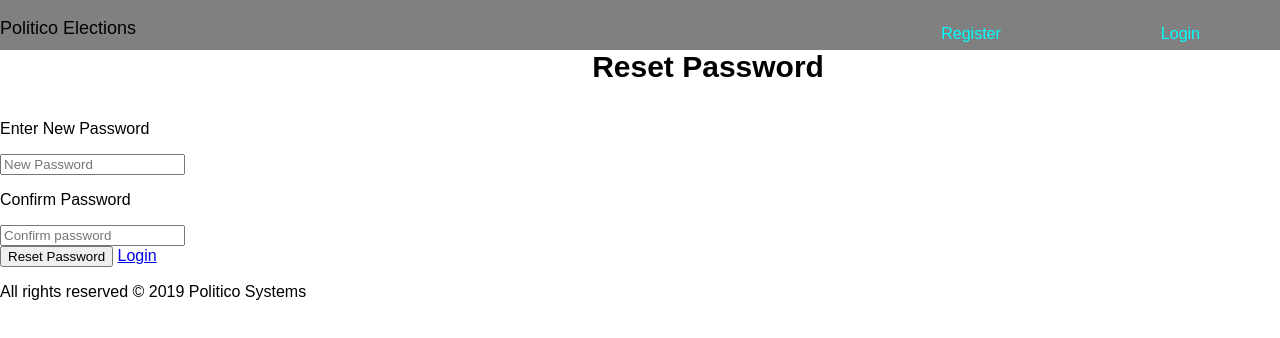
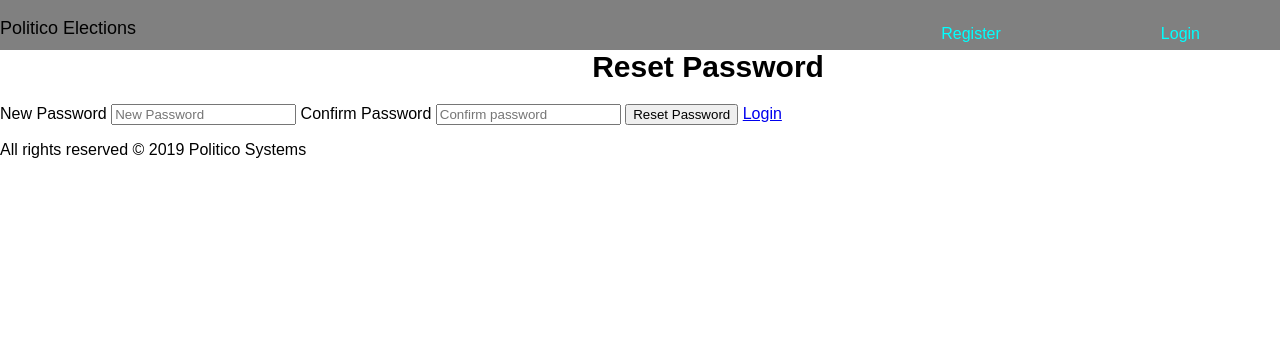
Before and after one commit to sportview/politico, a plain HTML site: page UI/reset.html in a window 1280 px wide. Drawn offline with Linux system fonts and the light colour scheme.

Commit message:
[finishes #163551281] modified my signup page

```diff
--- a/UI/reset.html
+++ b/UI/reset.html
@@ -11,20 +11,24 @@
 
             </div>
         </div>
-        <div class="login-box">
+        <div class="resetpwd">
+        <form method="POST">
           <h1>Reset Password</h1>
-          <div class="text-box">
-         <p>Enter New Password</p><input class="textbox" type="text" placeholder="New Password" name="" value="">
-          </div>
 
-          <div class="text-box">
-        <p>Confirm Password</p> <input class="textbox" type="text" placeholder="Confirm password" name="" value="">
-          </div>
-          <input class="btn" type="submit" name="login" value="Reset Password">
+         <label>New Password</label> <input  type="text" placeholder="New Password" name="" value="" required>
 
-        <a href="login.html" >Login</a>
+
+
+        <label>Confirm Password</label> <input  type="text" placeholder="Confirm password" name="" value="" required>
+
+          <input  type="submit" name="login" value="Reset Password">
+          <a href="login.html" >Login</a>
+          </form>
+
+
 
         </div>
+
 
 
         <footer>
```
